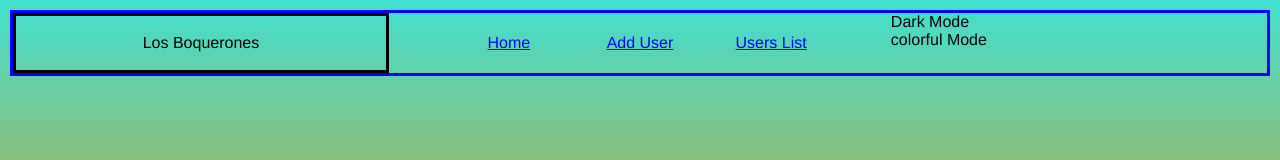
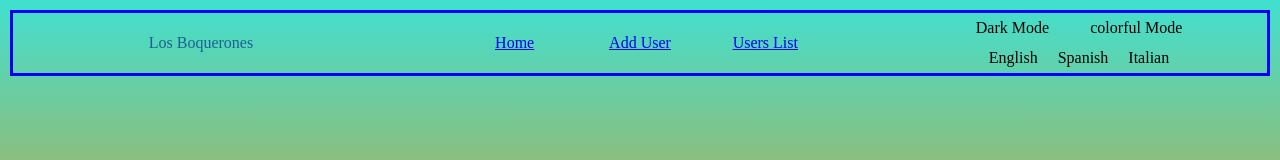
Before and after one commit to salino3/vite-react-context-users, a React (Vite) app: page /vite-react-context-users/add-user in a window 1280 px wide. Shown: the top 160 px of the page. Built offline with nearby package versions, Linux system fonts and the light colour scheme.

Commit message:
fix elements nav bar, add grid to elements

```diff
--- a/src/common/navbar/navbar.component.tsx
+++ b/src/common/navbar/navbar.component.tsx
@@ -13,9 +13,14 @@ export const NavBar: React.FC = () => {
           <Link to={SwitchRoutes.addUser}>Add User</Link>
           <Link to={SwitchRoutes.listUsers}>Users List</Link>
         </nav>
-        <nav>
-          <div> Dark Mode</div>
-          <div> colorful Mode</div>
+        <nav className={classes.navbarFuncionalities}>
+          <div className={classes.itemA}> Dark Mode</div>
+          <div className={classes.itemB}> colorful Mode</div>
+          <div className={classes.boxLanguages}>
+            <div className={classes.itemC}>English</div>
+            <div className={classes.itemD}>Spanish</div>
+            <div className={classes.itemE}>Italian</div>
+          </div>
         </nav>
       </header>
     );
--- a/src/common/navbar/navbar.styles.ts
+++ b/src/common/navbar/navbar.styles.ts
@@ -12,14 +12,15 @@ export const root = css`
   width: 98%;
   justify-self: center;
   margin-top: 10px;
+  font-family: cursive;
 `;
 
 export const titleNav = css`
 
- border: solid;
  display: flex;
  justify-content: center;
  align-items: center;
+ color: ${theme.colors.blues.lapisLazuli}
 `;
 
 export const navbarLinks = css`
@@ -32,3 +33,39 @@ export const navbarLinks = css`
   align-items: center;
   max-width: 500px;
 `;
+
+export const navbarFuncionalities = css`
+  display: grid;
+  justify-content: space-around;
+  align-items: center;
+  grid-template-areas:
+    ". itemA  itemB ."
+    " box box box box";
+`;
+
+export const itemA = css`
+  grid-area: itemA;
+`;
+
+export const itemB = css`
+  grid-area: itemB;
+`;
+
+
+export const boxLanguages = css`
+  grid-area: box;
+  display: flex;
+  flex-direction: row;
+  justify-content: center;
+  align-items: center;
+  gap: 20px;
+`;
+
+export const itemC = css`
+`;
+
+export const itemD = css`
+`;
+
+export const itemE = css`
+`;
--- a/src/core/interface.ts
+++ b/src/core/interface.ts
@@ -44,14 +44,14 @@ export interface State {
 
 //
 export const initialState: State = {
-  theme: "light",
-  newID: 4,
+  theme: "dark",
+  newID: 7,
   users: [
     {
       id: 1,
       name: "Fran",
       email: "fran@mail.com",
-      password: "fran123",
+      password: "fran123franx",
       age: 22,
       employee: true,
     },
@@ -59,7 +59,7 @@ export const initialState: State = {
       id: 2,
       name: "María",
       email: "maria@mail.com",
-      password: "maria123",
+      password: "maria123xzara",
       age: 25,
       employee: true,
     },
@@ -67,8 +67,32 @@ export const initialState: State = {
       id: 3,
       name: "Gigi",
       email: "gigi@mail.com",
-      password: "gigi123",
+      password: "gigi123lolo",
       age: 16,
+      employee: false,
+    },
+    {
+      id: 4,
+      name: "Leo",
+      email: "leo@mail.com",
+      password: "leonardo123x",
+      age: 28,
+      employee: true,
+    },
+    {
+      id: 5,
+      name: "Sandro",
+      email: "sandro@mail.com",
+      password: "sandro123xzara",
+      age: 35,
+      employee: true,
+    },
+    {
+      id: 6,
+      name: "Tomás",
+      email: "tomas@mail.com",
+      password: "toMAs123lolo",
+      age: 18,
       employee: false,
     },
   ],
```
